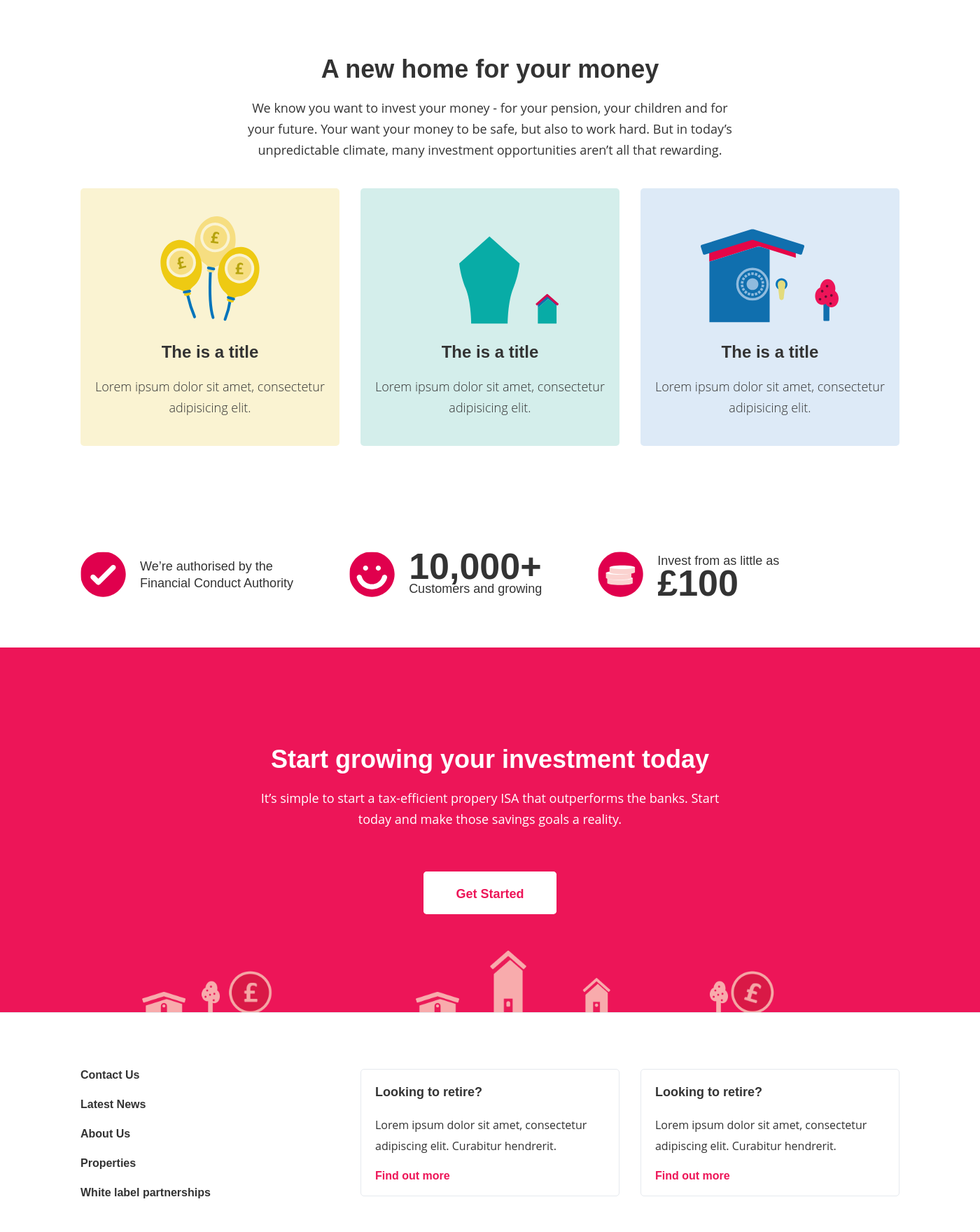
After one commit to daveymoores/homeinvestorfund-frontend, a PHP site: page /properties.php in a window 1400 px wide; the page is wider, and only the part inside the window is pictured. The commit adds this page. Shown: the part 756-2516 px from the top of that part at 70% size. Run offline with PHP 8.4, Linux system fonts and the light colour scheme; some libraries are stand-ins or nearby versions.

Commit message:
location page framework

```diff
--- /dev/null
+++ b/assets/styles/components/_attributes.scss
@@ -0,0 +1,35 @@
+.attributes {
+    @include padding(60px 0);
+
+    &__container {
+        @include display(flex);
+        @include flex-direction(row);
+        @include justify-content(flex-start);
+    }
+
+    &__unit {
+        @include display(flex);
+        @include flex-direction(row);
+        @include align-items(center);
+        margin-right: 80px;
+
+        p, li {
+            @include font-proxima(400);
+            font-size: $font-size-base;
+            line-height: $lineheight-small;
+
+            &.lrg {
+                font-size: 52px;
+                @include font-proxima(600);
+                line-height: $lineheight-base;
+                @include padding(5px 0px);
+            }
+        }
+
+        svg {
+            height: 65px;
+            width: 65px;
+            margin-right: 20px;
+        }
+    }
+}
--- a/assets/styles/components/_section-bg.scss
+++ b/assets/styles/components/_section-bg.scss
@@ -18,4 +18,9 @@
             margin-left: -750px;
         }
     }
+
+    &__hard-work {
+        background: #1B54AA url(../images/bg/blue-rock.png) bottom center no-repeat;
+        background-size: cover;
+    }
 }
--- a/assets/styles/main.scss
+++ b/assets/styles/main.scss
@@ -28,6 +28,7 @@ $output-bourbon-deprecation-warnings: false !default;
 @import "components/formtype";
 @import "components/maps";
 @import "components/section-bg";
+@import "components/attributes";
 
 @import "components/panel";
 @import "components/feature-panel";
--- /dev/null
+++ b/components/attributes.php
@@ -0,0 +1,46 @@
+<section class="container">
+	<div class="row">
+		<div class="col-md-12">
+			<div class="attributes">
+				<div class="attributes__container">
+					<div class="attributes__unit">
+						<div class="attributes__unit--icon">
+							<svg>
+								<use xlink:href="./dist/svg/svg-sprite.svg#tick-red" />
+							</svg>
+						</div>
+						<div class="attributes__unit--p">
+							<p>We’re authorised by the <br />Financial Conduct Authority</p>
+						</div>
+					</div>
+					<div class="attributes__unit">
+						<div class="attributes__unit--icon">
+							<svg>
+								<use xlink:href="./dist/svg/svg-sprite.svg#smile-red" />
+							</svg>
+						</div>
+						<div class="attributes__unit--p">
+							<ul>
+								<li class="lrg">10,000+</li>
+								<li>Customers and growing</li>
+							</ul>
+						</div>
+					</div>
+					<div class="attributes__unit">
+						<div class="attributes__unit--icon">
+							<svg>
+								<use xlink:href="./dist/svg/svg-sprite.svg#stack-red" />
+							</svg>
+						</div>
+						<div class="attributes__unit--p">
+							<ul>
+								<li>Invest from as little as</li>
+								<li class="lrg">£100</li>
+							</ul>
+						</div>
+					</div>
+				</div>
+			</div>
+		</div>
+	</div>
+</section>
--- /dev/null
+++ b/components/call-out.php
@@ -0,0 +1,20 @@
+<section class="call-out call-out--get-started">
+	<div class="container">
+		<div class="row">
+			<div class="col-md-12">
+				<div class="centered-heading">
+					<heading>
+						<h2>Start growing your investment today</h2>
+					</heading>
+					<p>It’s simple to start a tax-efficient propery ISA that outperforms the banks. Start today and make those savings goals a reality.</p>
+				</div>
+
+				<a href="" class="btn__white--red btn--centered">Get Started</a>
+			</div>
+		</div>
+	</div>
+
+	<div class="section-bg section-bg__get-started">
+		<img src="./dist/images/bg/signup.png" alt="" />
+	</div>
+</section>
--- /dev/null
+++ b/properties.php
@@ -0,0 +1,61 @@
+<?php include 'components/head.php'; ?>
+
+<?php include 'components/navigation.php'; ?>
+
+<section>
+	<div class="map--unit" data-widget="maps"></div>
+</section>
+
+<section class="fw-wrap">
+	<div class="container">
+		<div class="row">
+			<div class="col-md-12">
+				<div class="centered-heading">
+					<heading>
+						<h2>A new home for your money</h2>
+					</heading>
+					<p>We know you want to invest your money - for your pension, your children and for your future. Your want your money to be safe, but also to work hard. But in today’s unpredictable climate, many investment opportunities aren’t all that rewarding.</p>
+				</div>
+			</div>
+		</div>
+
+		<div class="row">
+			<div class="col-md-4">
+				<div class="feature-panel yellow">
+					<svg class="feature-panel--balloons">
+						<use xlink:href="./dist/svg/svg-sprite.svg#balloons" />
+					</svg>
+					<h3>The is a title</h3>
+					<p>Lorem ipsum dolor sit amet, consectetur adipisicing elit.</p>
+				</div>
+			</div>
+			<div class="col-md-4">
+				<div class="feature-panel teal">
+					<svg class="feature-panel--houses">
+						<use xlink:href="./dist/svg/svg-sprite.svg#houses" />
+					</svg>
+					<h3>The is a title</h3>
+					<p>Lorem ipsum dolor sit amet, consectetur adipisicing elit.</p>
+				</div>
+			</div>
+			<div class="col-md-4">
+				<div class="feature-panel blue">
+					<svg class="feature-panel--house-safe">
+						<use xlink:href="./dist/svg/svg-sprite.svg#house-safe" />
+					</svg>
+					<h3>The is a title</h3>
+					<p>Lorem ipsum dolor sit amet, consectetur adipisicing elit.</p>
+				</div>
+			</div>
+		</div>
+
+	</div>
+</section>
+
+<?php include 'components/attributes.php'; ?>
+
+<?php include 'components/call-out.php'; ?>
+
+<?php include 'components/footer.php'; ?>
+
+<?php include 'components/foot.php'; ?>
```
Also changed, not shown: index.php (+8 -27 lines), assets/images/bg/blue-rock.png (added), dist/images/bg/blue-rock.png (added), dist/styles/main.css.
